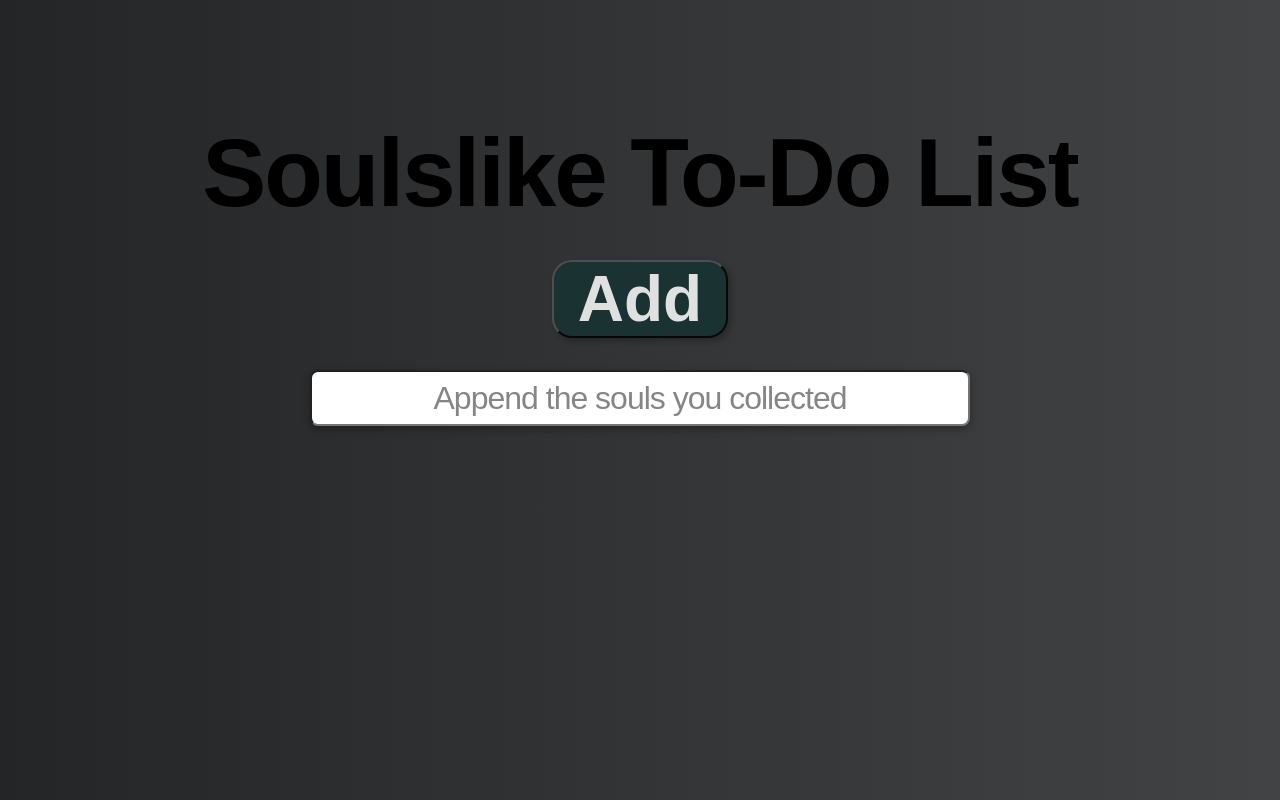
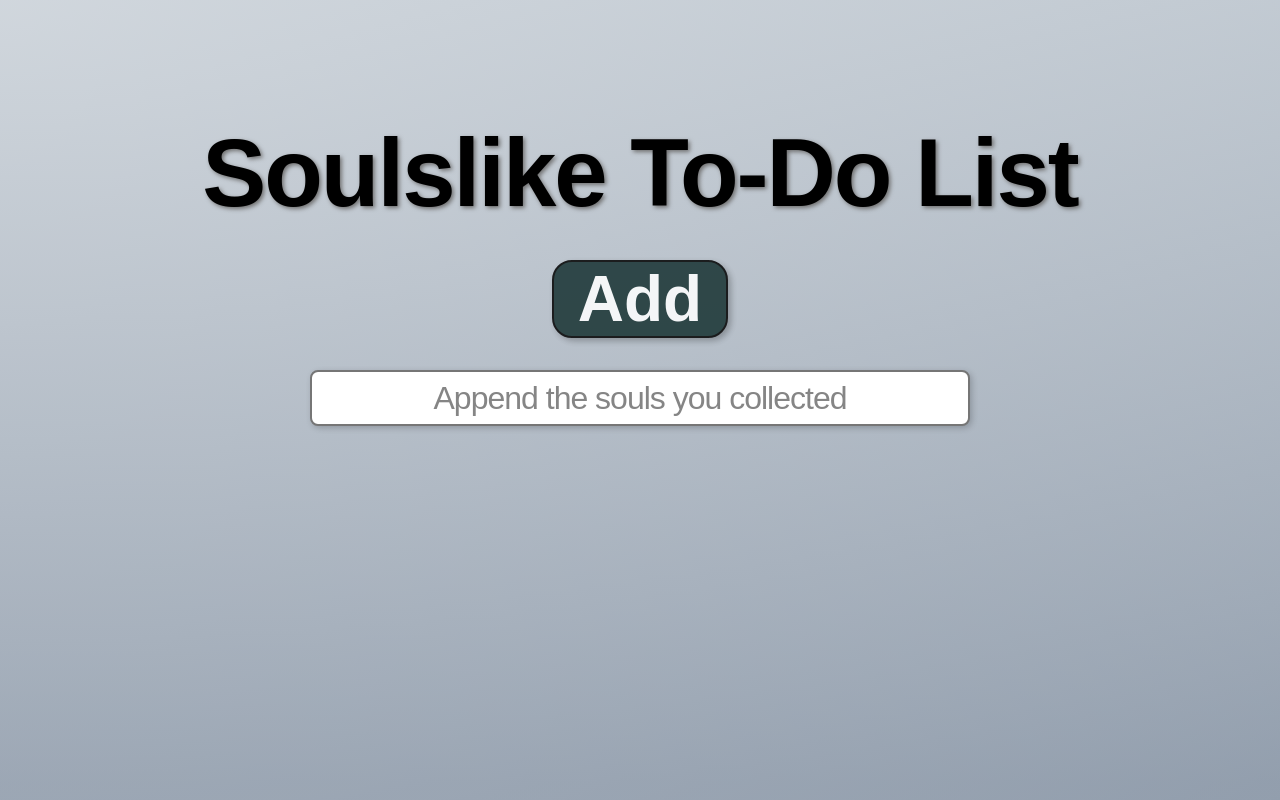
Before and after one commit to Kaskaya/To-Do-List, a plain HTML site: page index.html in a window 1280 px wide. Drawn offline with Linux system fonts and the light colour scheme; a web font is replaced by a local one.

Commit message:
Change of little details

```diff
--- a/index.html
+++ b/index.html
@@ -4,7 +4,7 @@
     <meta charset="UTF-8" />
     <meta http-equiv="X-UA-Compatible" content="IE=edge" />
     <meta name="viewport" content="width=device-width, initial-scale=1.0" />
-    <title>To-Do List</title>
+    <title>Soulslike To-Do List</title>
     <link rel="stylesheet" href="style.css" />
     <link
       rel="stylesheet"
@@ -20,7 +20,8 @@
       id="inp"
       autocomplete="off"
     />
-    <div class="new-div">
+
+    <div>
       <ul id="ulist"></ul>
     </div>
     <script src="script.js"></script>
--- a/style.css
+++ b/style.css
@@ -7,7 +7,13 @@
 }
 
 body {
-  background: linear-gradient(to right, #232526, #414345);
+  background: linear-gradient(-180deg, #bcc5ce 0%, #929ead 98%),
+    radial-gradient(
+      at top left,
+      rgba(255, 255, 255, 0.3) 0%,
+      rgba(0, 0, 0, 0.3) 100%
+    );
+  background-blend-mode: screen;
   display: flex;
   flex-direction: column;
   align-items: center;
@@ -23,6 +29,7 @@ h1 {
   display: flex;
   text-align: center;
   letter-spacing: -2px;
+  text-shadow: 2px 2px 4px #717171;
 }
 
 #button {
@@ -33,6 +40,7 @@ h1 {
   font-weight: bolder;
   color: rgb(255, 255, 255);
   border-radius: 20px;
+  border-style: solid;
   transition: 0.2s;
   opacity: 0.85;
   cursor: pointer;
@@ -45,10 +53,11 @@ h1 {
 
 #inp {
   border-radius: 8px;
+  border-style: solid;
   font-size: 32px;
   width: 660px;
   height: 56px;
-  box-shadow: rgba(0, 0, 0, 0.3) 0px 3px 8px;
+  box-shadow: rgba(0, 0, 0, 0.2) 2px 2px 6px;
 }
 
 #inp::placeholder {
```
Also changed, not shown: script.js (+0 -61 lines).
